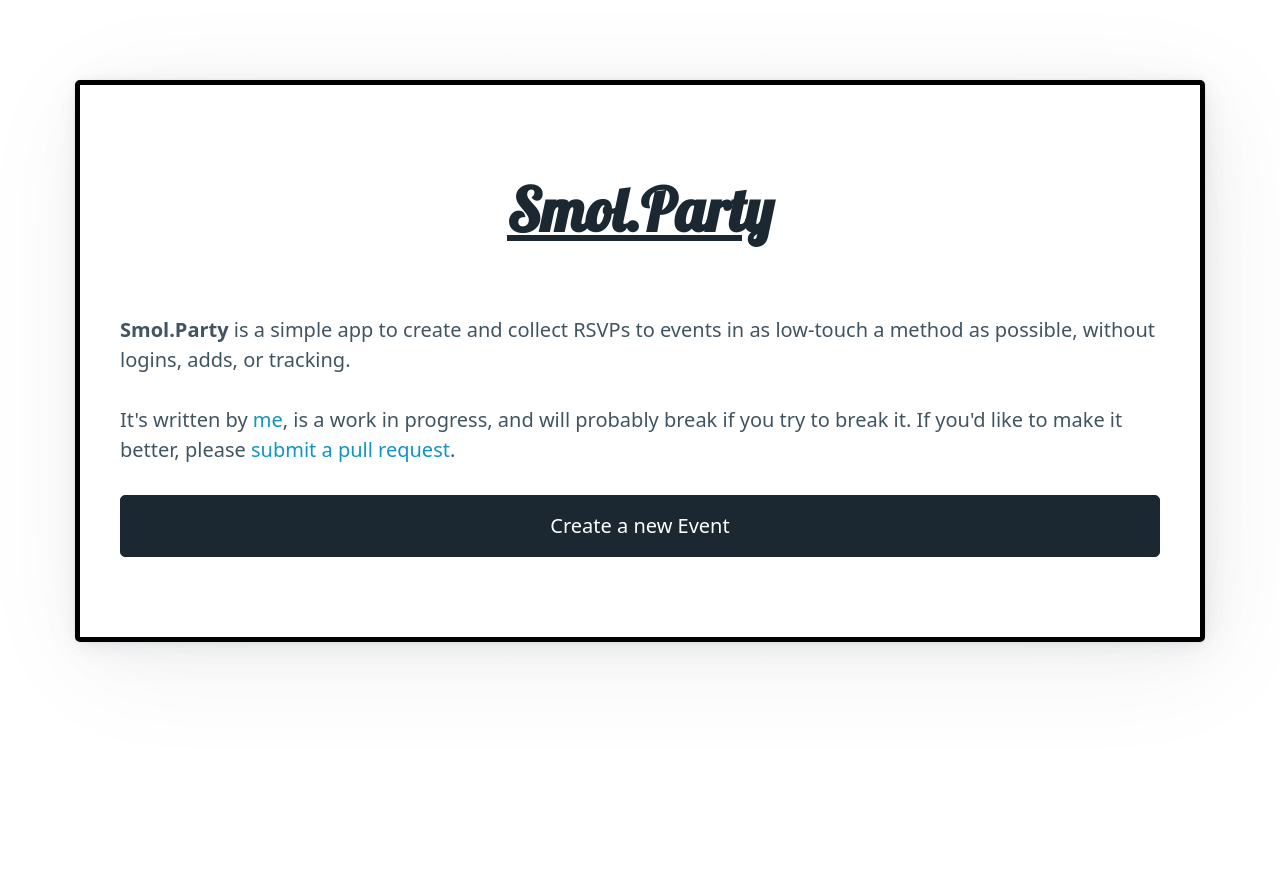
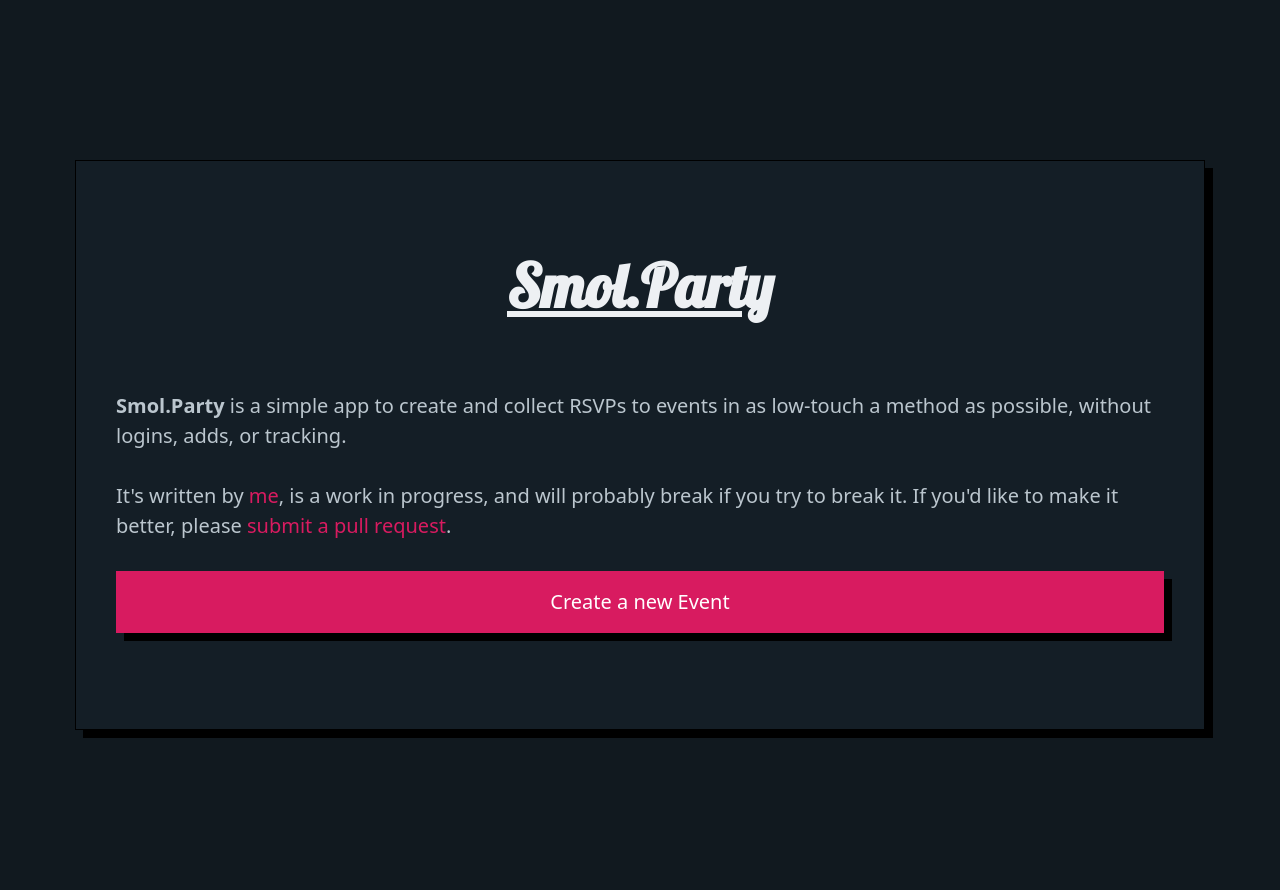
Before and after one commit to x/smol-party, a Django app: page / in a window 1280 px wide. Before the commit the page ends 657 px from the top, so only its background shows below. Run offline with Django 3.2, Linux system fonts and the light colour scheme.

Commit message:
style changes

```diff
--- a/events/static/events/style.css
+++ b/events/static/events/style.css
@@ -1,3 +1,42 @@
+/* Pink Light scheme (Default) */
+/* Can be forced with data-theme="light" */
+[data-theme="light"],
+:root:not([data-theme="dark"]) {
+  --primary: #d81b60;
+  --primary-hover: #c2185b;
+  --primary-focus: rgba(216, 27, 96, 0.125);
+  --primary-inverse: #FFF;
+}
+
+/* Pink Dark scheme (Auto) */
+/* Automatically enabled if user has Dark mode enabled */
+@media only screen and (prefers-color-scheme: dark) {
+  :root:not([data-theme="light"]) {
+	--primary: #d81b60;
+	--primary-hover: #e91e63;
+	--primary-focus: rgba(216, 27, 96, 0.25);
+	--primary-inverse: #FFF;
+  }
+}
+
+/* Pink Dark scheme (Forced) */
+/* Enabled if forced with data-theme="dark" */
+[data-theme="dark"] {
+  --primary: #d81b60;
+  --primary-hover: #e91e63;
+  --primary-focus: rgba(216, 27, 96, 0.25);
+  --primary-inverse: #FFF;
+}
+
+/* Pink (Common styles) */
+:root {
+  --form-element-active-border-color: var(--primary);
+  --form-element-focus-color: var(--primary-focus);
+  --switch-color: var(--primary-inverse);
+  --switch-checked-background-color: var(--primary);
+}
+
+
 .rsvps ul {
   padding-left: 0;
 }
@@ -10,9 +49,37 @@
   content: "☑ ";
 }
 
-.boxy {
-  margin: unset;
-  border: 5px solid black;
+
+input {
+  border: 1px solid black;
+  border-radius: 0px;
+  box-shadow: 8px 8px 0px black;
+}
+
+input[type=submit] {
+  border: 1px solid black;
+  border-radius: 0px;
+  box-shadow: 8px 8px 0px black;
+}
+
+
+article {
+  border: 1px solid black;
+  border-radius: 0px;
+  box-shadow: 8px 8px 0px black;
+  /*box-shadow: rgba(0, 0, 0, 0.4) 8px 8px, rgba(0, 0, 0, 0.3) 16px 16px, rgba(0, 0, 0, 0.2) 24px 24px, rgba(0, 0, 0, 0.1) 32px 32px, rgba(0, 0, 0, 0.05) 40px 40px;
+  /*box-shadow: blue 0px 0px 0px 2px inset, rgb(255, 255, 255) 8px -8px 0px -3px, rgb(31, 193, 27) 8px -8px, rgb(255, 255, 255) 16px -16px 0px -3px, rgb(255, 217, 19) 16px -16px, rgb(255, 255, 255) 24px -24px 0px -3px, rgb(255, 156, 85) 24px -24px, rgb(255, 255, 255) 32px -32px 0px -3px, rgb(255, 85, 85) 32px -32px;*/
+}
+
+iframe {
+  border: 1px solid black;
+  box-shadow: 8px 8px 0px black;
+}
+
+a[role=button] {
+  border-radius: 0px;
+  box-shadow: 8px 8px 0px black;
+  margin-bottom: 16px;
 }
 
 .party-title {
@@ -42,16 +109,13 @@
   font-weight: bold;
 }
 
-.bump {
-  margin-bottom: 5px;
-}
-
 .borderless {
   border-top-style: hidden;
   border-right-style: hidden;
   border-left-style: hidden;
   border-bottom-style: groove;
   border-width: 0px;
+  box-shadow: 0px 0px 0px;
   /* Somewhere out there someone who knows CSS is crying */
   height: unset !important;
 }
@@ -70,6 +134,17 @@
   all: revert;
 }
 
+.pell-actionbar {
+  border-bottom: 1px solid black !important;
+  background-color: unset !important;
+}
+
+
+#editor {
+  border: 1px solid black;
+  border-radius: 0px;
+  box-shadow: 8px 8px 0px black;
+}
 
 #editor .party-description {
   min-height: 12rem;
--- a/events/templates/events/event/delete.html
+++ b/events/templates/events/event/delete.html
@@ -4,13 +4,13 @@
     {% load widget_tweaks %}
     <body>
         <main class="container">
-            <article class="boxy">
+            <article>
                 <form method="post">
                     {% csrf_token %}
                     <p>
                         Are you sure you wish to delete "{{ event.title }}"? <b>This can not be undone.</b>
                     </p>
-                    <input type="submit" value="Confirm" class="contrast"/>
+                    <input type="submit" value="Confirm"/>
                 </form>
             </article>
         </main>
--- a/events/templates/events/header.html
+++ b/events/templates/events/header.html
@@ -13,7 +13,7 @@
           type="text/css"
           href="{% static 'events/style.css' %}"/>
     <!-- Force light-mode -->
-    <html data-theme="light">
+        <html data-theme="light">
         <!-- Metatags for Link Unfurling -->
         <!-- facebook open graph tags -->
         <meta property="og:site_name" content="Smol Party" />
--- a/events/templates/events/rsvp/delete.html
+++ b/events/templates/events/rsvp/delete.html
@@ -4,13 +4,13 @@
     {% load widget_tweaks %}
     <body>
         <main class="container">
-            <article class="boxy">
+            <article>
                 <form method="post">
                     {% csrf_token %}
                     <p>
                         Are you sure you want to delete your RSVP to {{ event.title }}?
                     </p>
-                    <input type="submit" value="Confirm" class="contrast"/>
+                    <input type="submit" value="Confirm"/>
                 </form>
             </article>
         </main>
--- a/planner/templates/planner/index.html
+++ b/planner/templates/planner/index.html
@@ -20,7 +20,7 @@
               type="text/css"
               href="{% static 'events/style.css' %}">
         <!-- Force light-mode -->
-        <html data-theme="light">
+        <html data-theme="dark">
             <!-- Metatags for Link Unfurling -->
             <!-- facebook open graph tags -->
             <meta property="og:site_name" content="Smol Party" />
@@ -37,7 +37,7 @@
         </head>
         <body>
             <main class="container">
-                <article class="boxy">
+                <article>
                     <h1 class="party-title">
                         <u>Smol.Party</u>
                     </h1>
@@ -51,7 +51,7 @@
                 <a href="https://github.com/x/smol-party">submit a pull request</a>.
         </p>
         <div class="grid">
-            <a href="{% url 'events:create' %}" role="button" class="contrast">Create a new Event</a>
+            <a href="{% url 'events:create' %}" role="button">Create a new Event</a>
         </div>
     </article>
 </main>
```
Also changed, not shown: events/templates/events/event/create_update.html (+9 -10 lines), events/templates/events/event/detail.html (+5 -8 lines), events/templates/events/rsvp/create_update.html (+5 -6 lines).
